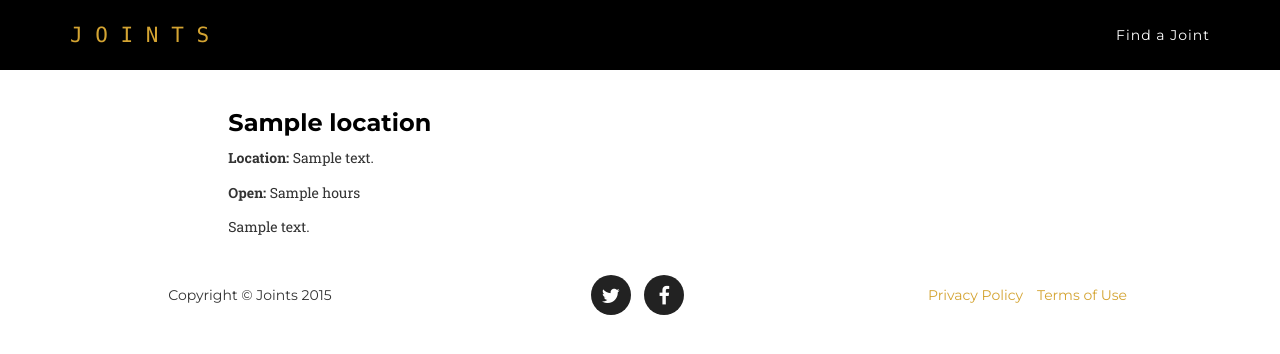
After one commit to CruzanCaramele/Joints, a Django app: template templates/location/list.html in a window 1280 px wide. The commit adds this page. Shown: the top 354 px of the page. Run offline with Django 3.2, Linux system fonts and the light colour scheme; the template is opened without the code that fills it: most values are stand-ins (such as "Sample title", 1, 10 or a date in 2020); some libraries are stand-ins or nearby versions; some web fonts are replaced.

Commit message:
Set up display for locations on details and list pages

```diff
--- a/templates/base/index.html
+++ b/templates/base/index.html
@@ -49,12 +49,13 @@
                     <span class="icon-bar"></span>
                     <span class="icon-bar"></span>
                 </button>
-                <a class="navbar-brand page-scroll" href="#page-top">J O I N T S</a>
+                <a class="navbar-brand page-scroll" href="/">J O I N T S</a>
             </div>
 
             <!-- Collect the nav links, forms, and other content for toggling -->
             <div class="collapse navbar-collapse" id="bs-example-navbar-collapse-1">
                 <ul class="nav navbar-nav navbar-right">
+                    {% block navigation %}
                     <li class="hidden">
                         <a href="#page-top"></a>
                     </li>
@@ -68,13 +69,14 @@
                     <li>
                         <a class="page-scroll" href="#contact">Get Invited</a>
                     </li>
+                    {% endblock %}
                 </ul>
             </div>
             <!-- /.navbar-collapse -->
         </div>
         <!-- /.container-fluid -->
     </nav>
-
+    {% block main_content %}
     <!-- Header -->
     <header>
         <div class="container">
@@ -205,7 +207,7 @@
             </div>
         </div>
     </section>
-
+    {% endblock %}
     <footer>
         <div class="container">
             <div class="row">
--- /dev/null
+++ b/templates/base/theme.html
@@ -0,0 +1,9 @@
+{% extends "base/index.html" %}
+{% block navigation %}
+        <li>
+            <a class="page-scroll" href="/location">Find a Joint</a>
+        </li>
+{% endblock %}
+{% block main_content %}
+Stuff goes here
+{% endblock %}
--- /dev/null
+++ b/templates/location/list.html
@@ -0,0 +1,23 @@
+{% extends "base/theme.html" %}
+{% block main_content %}
+<div class="row main-content">
+	<div class="col-md-2"></div>
+	<div class="col-md-8">
+		{% for location in object_list %}
+			<div class="">
+				<h3><a href="{{location.get_absolute_url}}">{{ location.title }}</a></h3>
+				{% if location.address %}
+					<p><b>Location: </b>{{ location.address }}</p>
+				{% endif %}
+
+				{% if location.hours %}
+					<p><b>Open: </b>{{ location.hours }}</p>
+				{% endif %}
+				<p>{{ location.description }}</p>
+			</div>
+		{% endfor %}
+
+	</div>
+	<div class="col-md-2"></div>
+</div>
+{% endblock %}
```
Also changed, not shown: templates/location/detail.html (added, +21 -0 lines).
